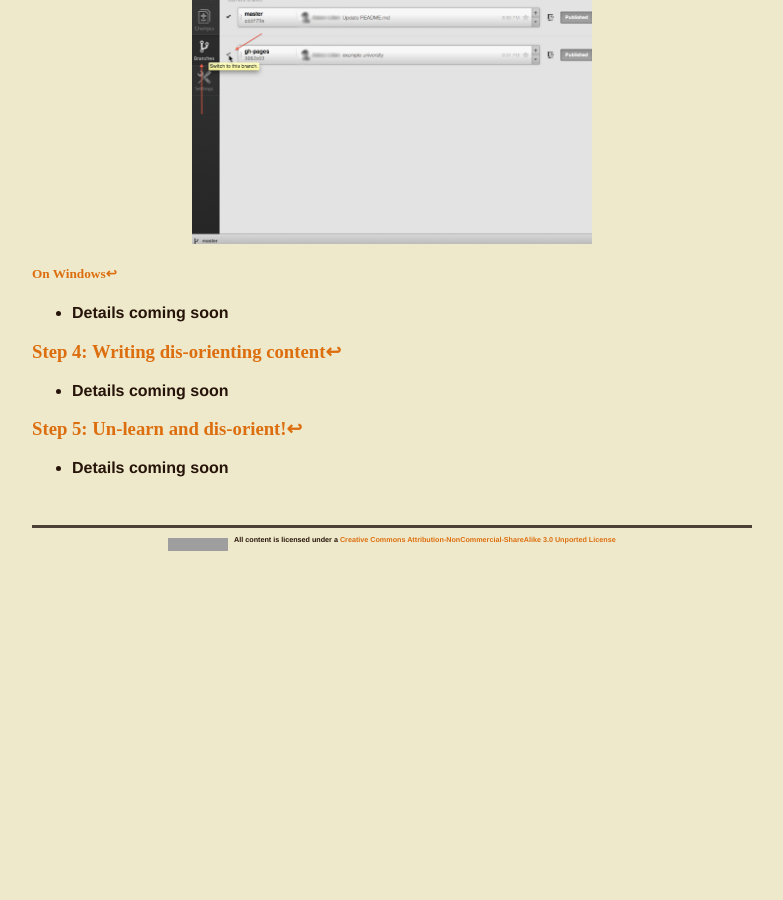
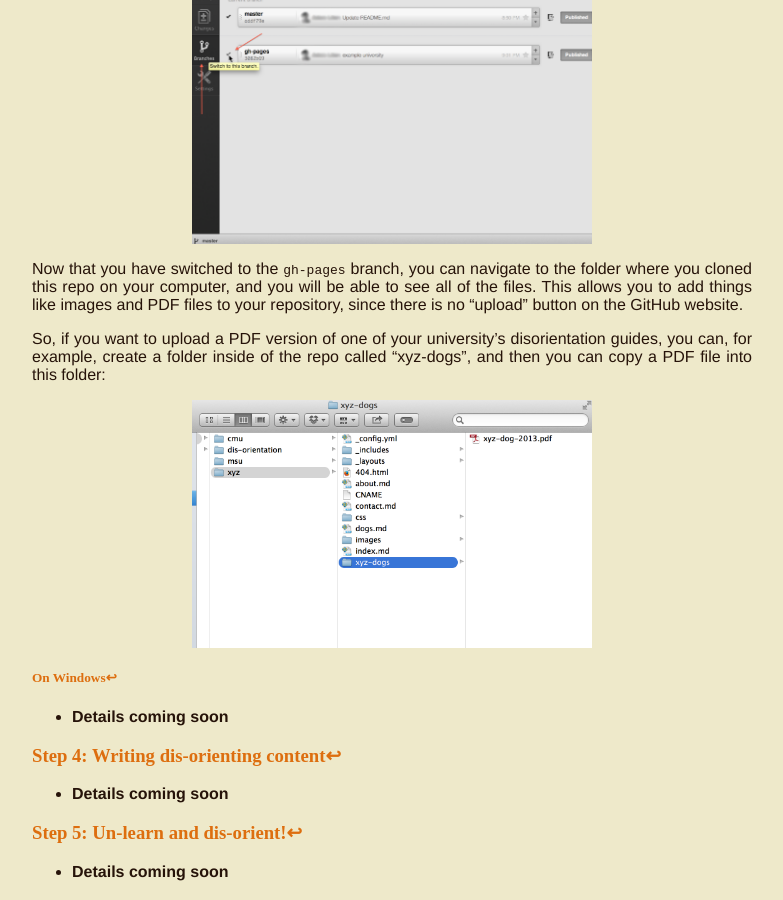
Before and after one commit to dis-orientation/dis-orientation.github.io, a Jekyll site: the page built from involved.md, in a window 1280 px wide and 900 px high, scrolled down 5749 px. Shown: the whole window, without its empty margins (248-1031 px from the left). Built offline with Jekyll 4.4.1, drawn with Linux system fonts in a browser that asks for light colours; Markdown is read by kramdown in place of the engine named in the settings; before the commit the page ends 6310 px from its top, so only the background shows below that; grey boxes are pictures that could not be loaded.

Commit message:
adding pdf

```diff
--- a/involved.md
+++ b/involved.md
@@ -127,6 +127,12 @@
 
 <img alt="git-mac-branch" width="400" src="/images/git-mac-branch.png" style="display:block; margin:0 auto;" />
 
+Now that you have switched to the `gh-pages` branch, you can navigate to the folder where you cloned this repo on your computer, and you will be able to see all of the files. This allows you to add things like images and PDF files to your repository, since there is no "upload" button on the GitHub website.
+
+So, if you want to upload a PDF version of one of your university's disorientation guides, you can, for example, create a folder inside of the repo called "xyz-dogs", and then you can copy a PDF file into this folder:
+
+<img alt="git-mac-pdf" width="400" src="/images/git-mac-pdf.png" style="display:block; margin:0 auto;" />
+
 ##### <a id="windows">On Windows</a><a href="#toc">↩</a>
 
 - **Details coming soon**
```
Also changed, not shown: images/git-mac-pdf.png (added).
